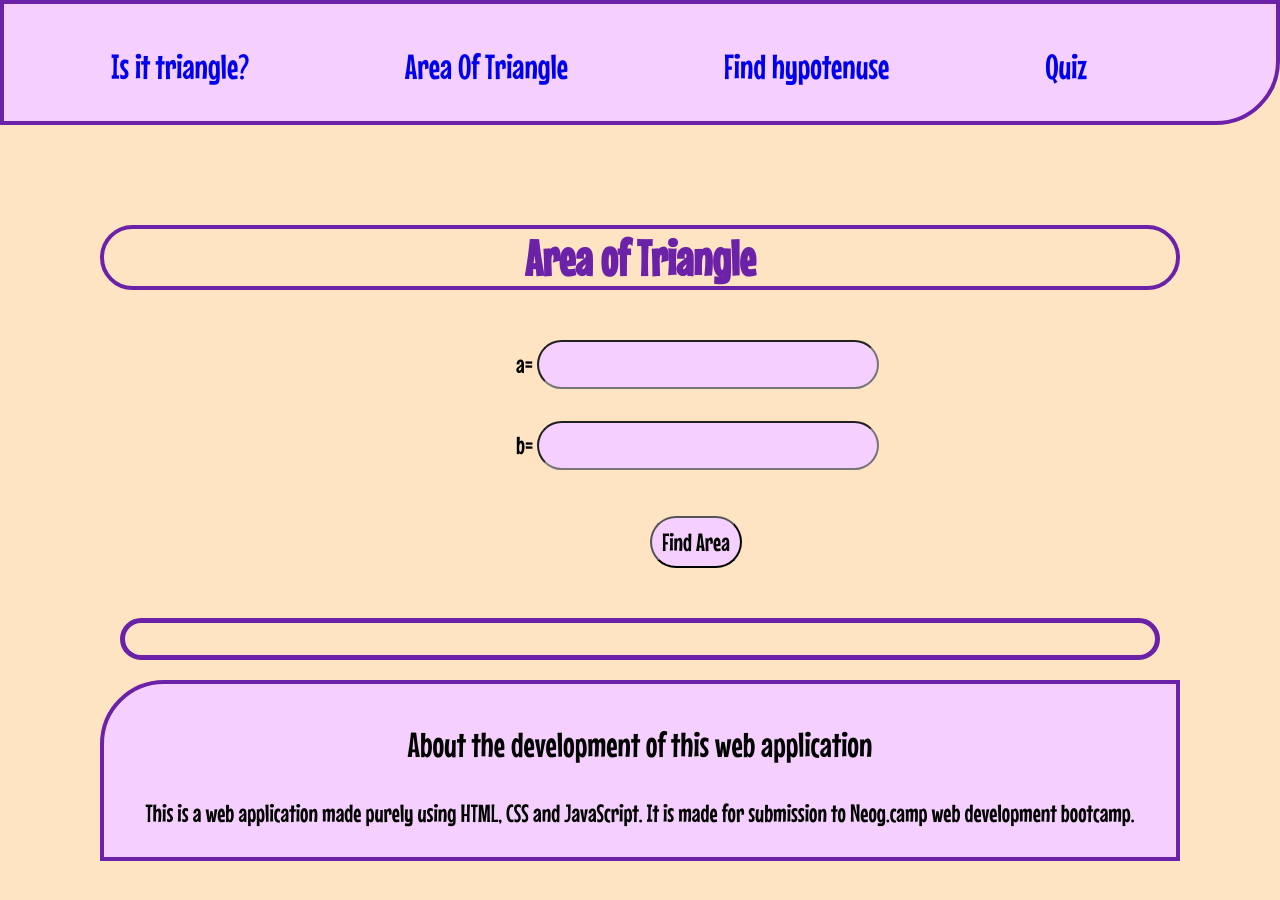
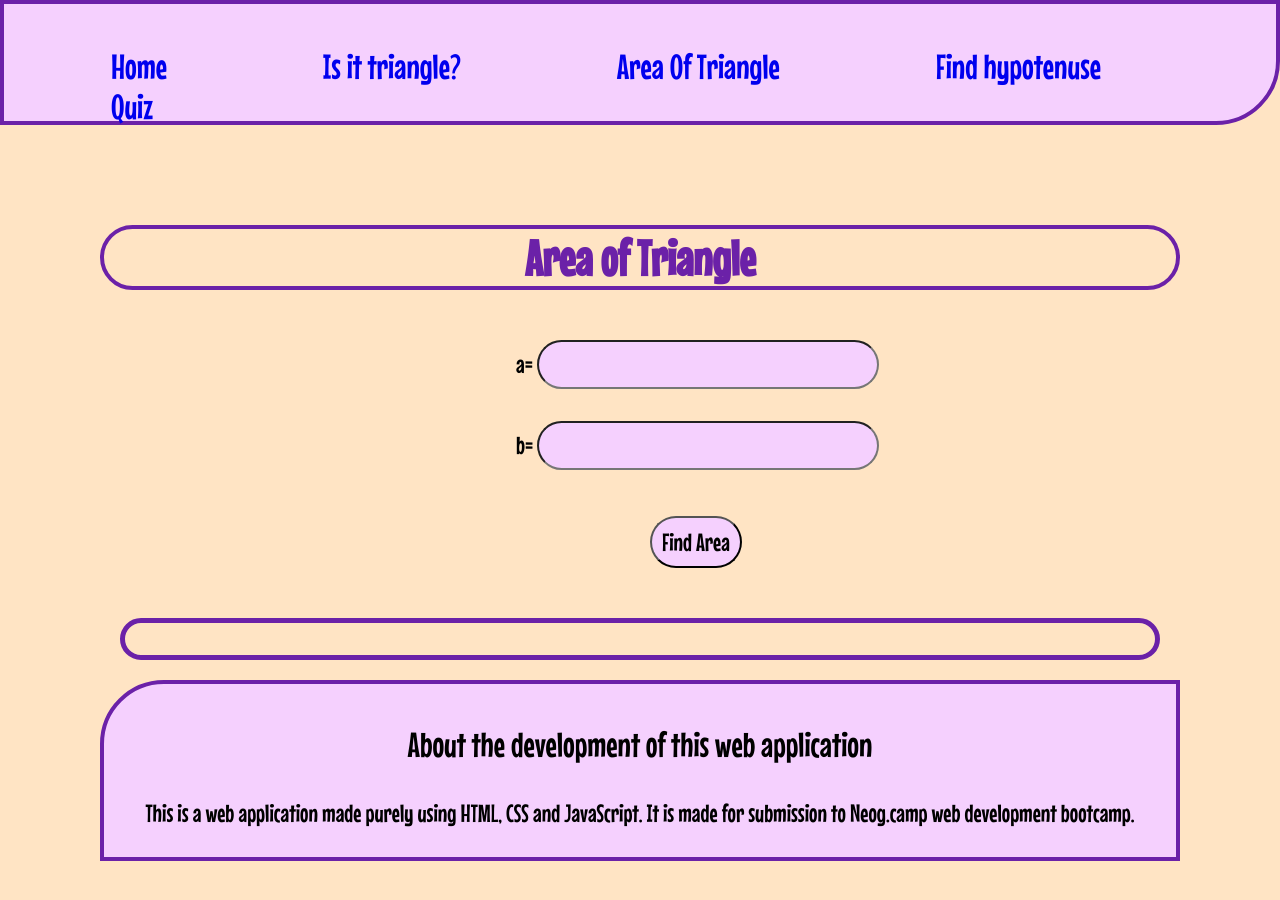
Before and after one commit to niyatinehal/fun-with-triangles, a plain HTML site: page area.html in a window 1280 px wide. Drawn offline with Linux system fonts and the light colour scheme.

Commit message:
minor fixes

```diff
--- a/area.html
+++ b/area.html
@@ -12,6 +12,11 @@
     <nav class="navigation">
         <div class="container-fluid">
         <ul class="triangles">
+            <li>
+                <a href="./index.html">
+                    Home
+                </a>
+            </li>
             <li>
                 <a href="./istriangle.html">Is
                     it triangle?
```
Also changed, not shown: hypotenuse.html (+5 -0 lines), index.html (+2 -1 lines), istriangle.html (+5 -0 lines), quiz.html (+5 -0 lines).
